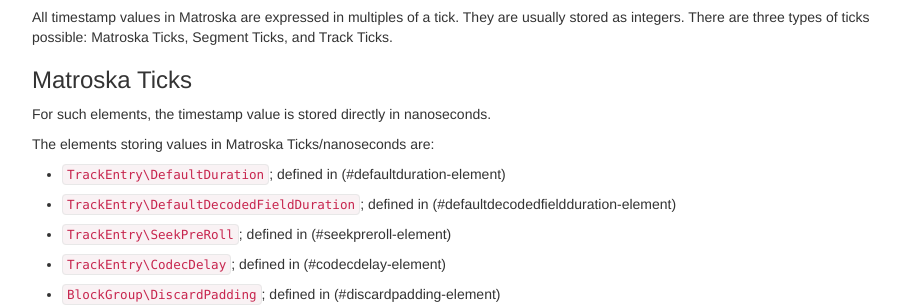
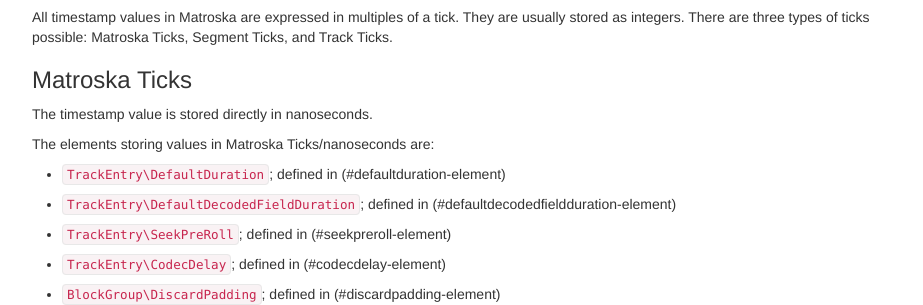
Before and after one commit to ietf-wg-cellar/matroska-specification, a Jekyll site: the page built from notes.md, in a window 1280 px wide and 900 px high, scrolled down 9004 px. Shown: the part 154-459 px from the top of the window, without its empty margins (273-1196 px from the left). Built offline with Jekyll 4.4.1, drawn with Linux system fonts in a browser that asks for light colours; our own code applies the rules of GitHub Pages for plain Markdown files.

Commit message:
[editorial] remove For such elements on start of section

```diff
--- a/notes.md
+++ b/notes.md
@@ -582,7 +582,7 @@
 
 ### Matroska Ticks
 
-For such elements, the timestamp value is stored directly in nanoseconds.
+The timestamp value is stored directly in nanoseconds.
 
 The elements storing values in Matroska Ticks/nanoseconds are:
 
```
